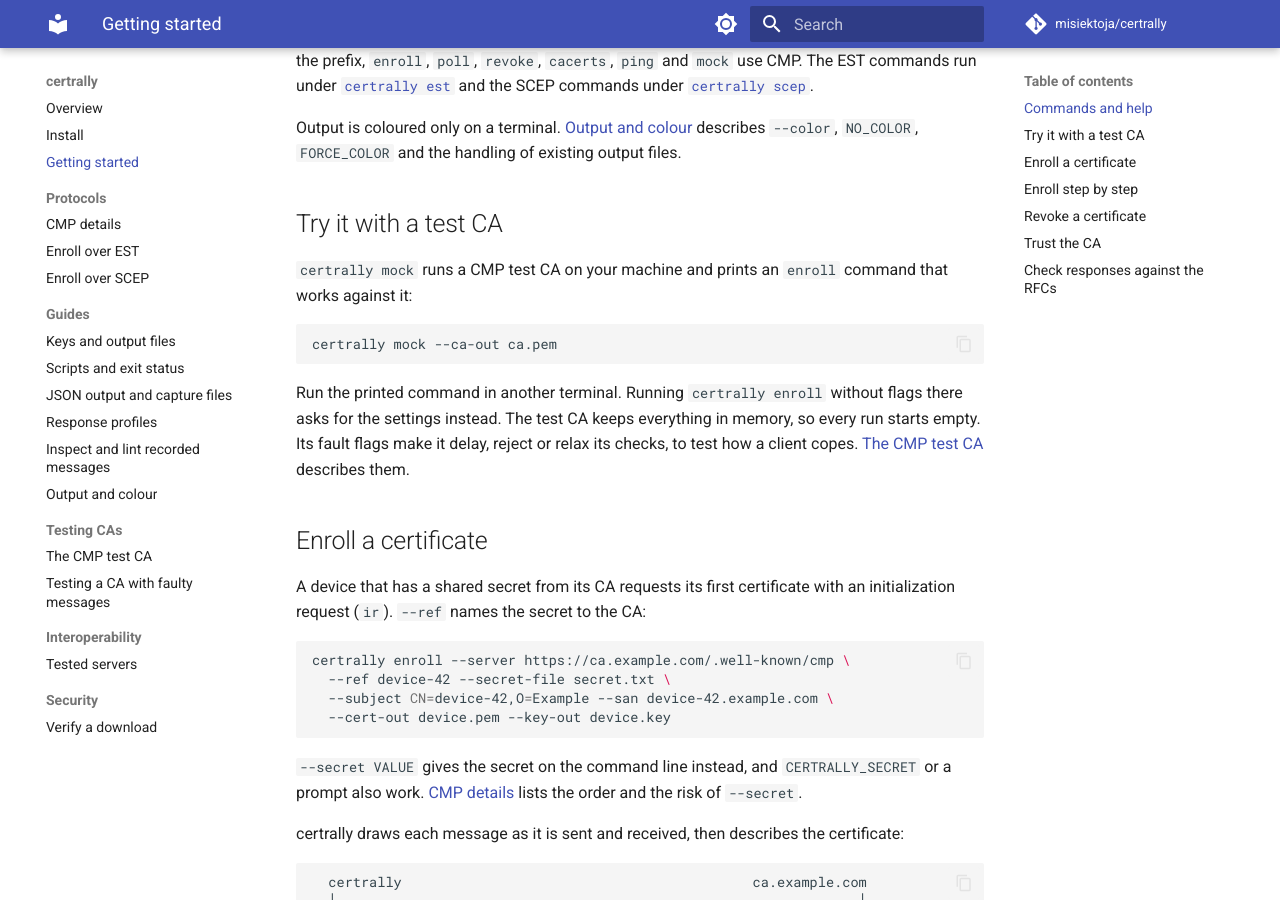
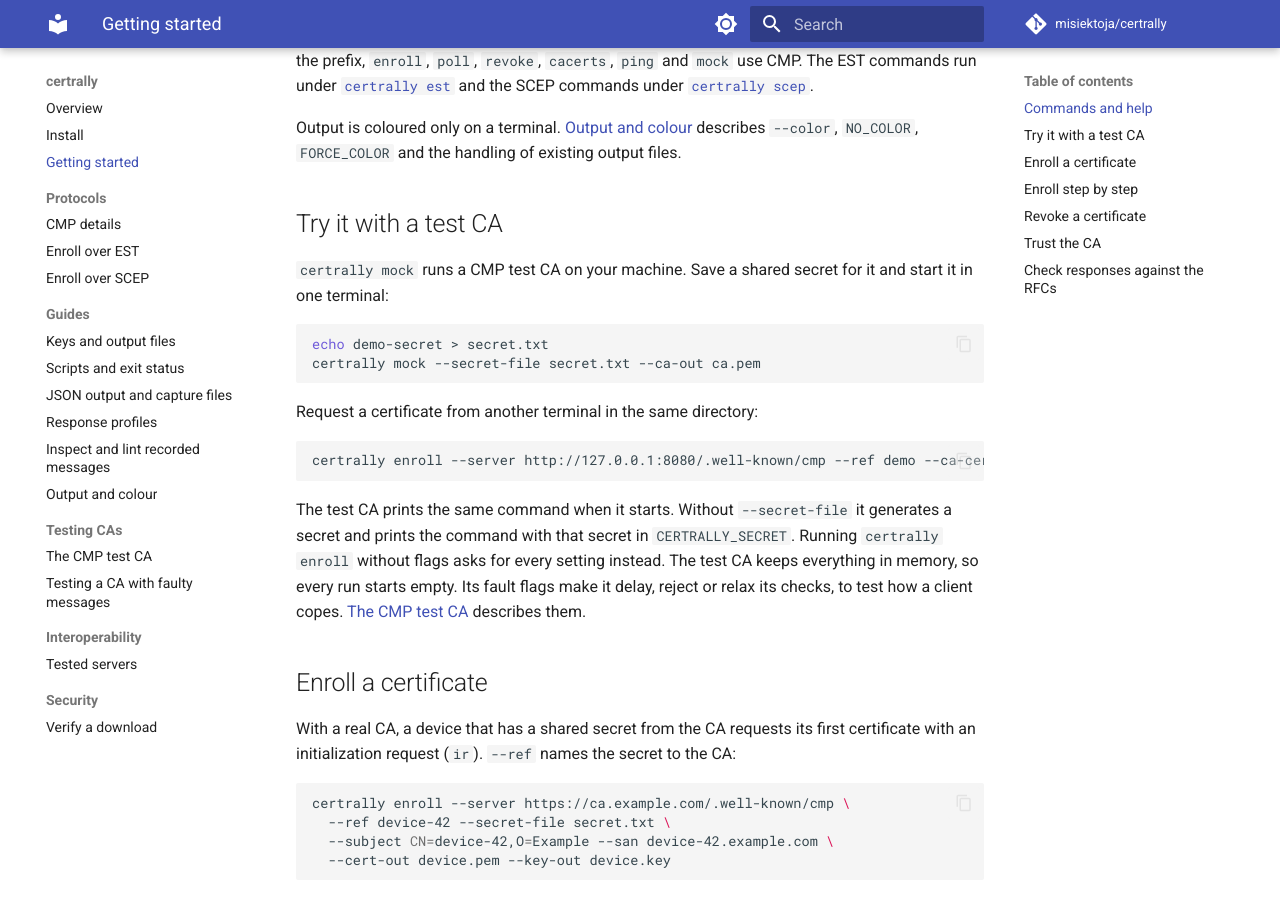
Before and after one commit to misiektoja/certrally, an MkDocs documentation site: the page built from docs/getting-started.md, in a window 1280 px wide and 900 px high, scrolled down 461 px. Built offline with MkDocs 1.6.1 and Material for MkDocs 9.7.7, drawn with Linux system fonts in a browser that asks for light colours; comment, search, counter and statistics services are not loaded.

Commit message:
docs: give the quick start copyable commands that match the test CA output

````diff
--- a/docs/getting-started.md
+++ b/docs/getting-started.md
@@ -18,17 +18,24 @@ Output is coloured only on a terminal. [Output and colour](output.md) describes
 
 ## Try it with a test CA
 
-`certrally mock` runs a CMP test CA on your machine and prints an `enroll` command that works against it:
+`certrally mock` runs a CMP test CA on your machine. Save a shared secret for it and start it in one terminal:
 
 ```bash
-certrally mock --ca-out ca.pem
+echo demo-secret > secret.txt
+certrally mock --secret-file secret.txt --ca-out ca.pem
 ```
 
-Run the printed command in another terminal. Running `certrally enroll` without flags there asks for the settings instead. The test CA keeps everything in memory, so every run starts empty. Its fault flags make it delay, reject or relax its checks, to test how a client copes. [The CMP test CA](mock.md) describes them.
+Request a certificate from another terminal in the same directory:
+
+```bash
+certrally enroll --server http://127.0.0.1:8080/.well-known/cmp --ref demo --ca-cert ca.pem --secret-file secret.txt --cert-out device.pem --key-out device.key
+```
+
+The test CA prints the same command when it starts. Without `--secret-file` it generates a secret and prints the command with that secret in `CERTRALLY_SECRET`. Running `certrally enroll` without flags asks for every setting instead. The test CA keeps everything in memory, so every run starts empty. Its fault flags make it delay, reject or relax its checks, to test how a client copes. [The CMP test CA](mock.md) describes them.
 
 ## Enroll a certificate
 
-A device that has a shared secret from its CA requests its first certificate with an initialization request (`ir`). `--ref` names the secret to the CA:
+With a real CA, a device that has a shared secret from the CA requests its first certificate with an initialization request (`ir`). `--ref` names the secret to the CA:
 
 ```bash
 certrally enroll --server https://ca.example.com/.well-known/cmp \
````
Also changed, not shown: README.md (+19 -22 lines).
